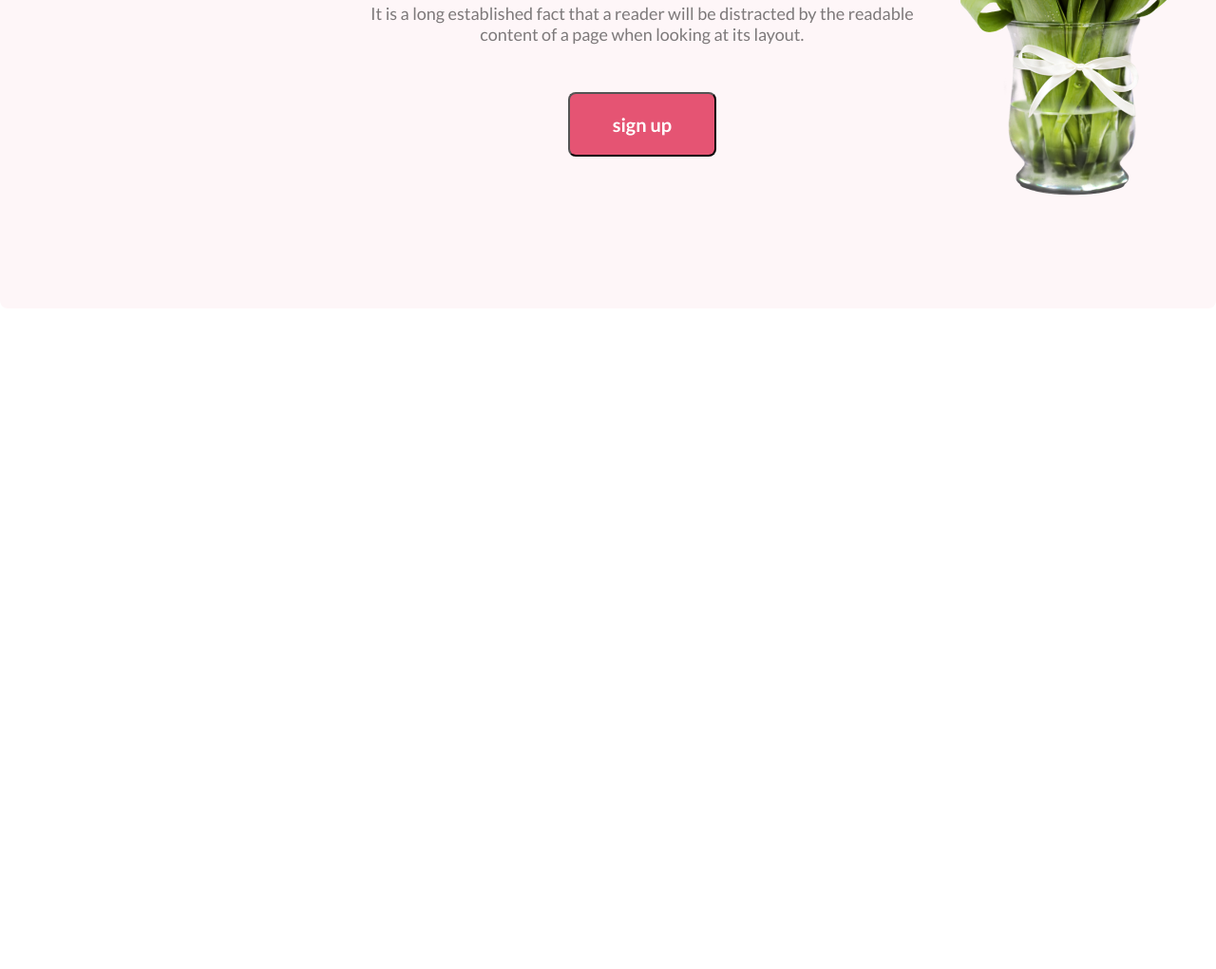
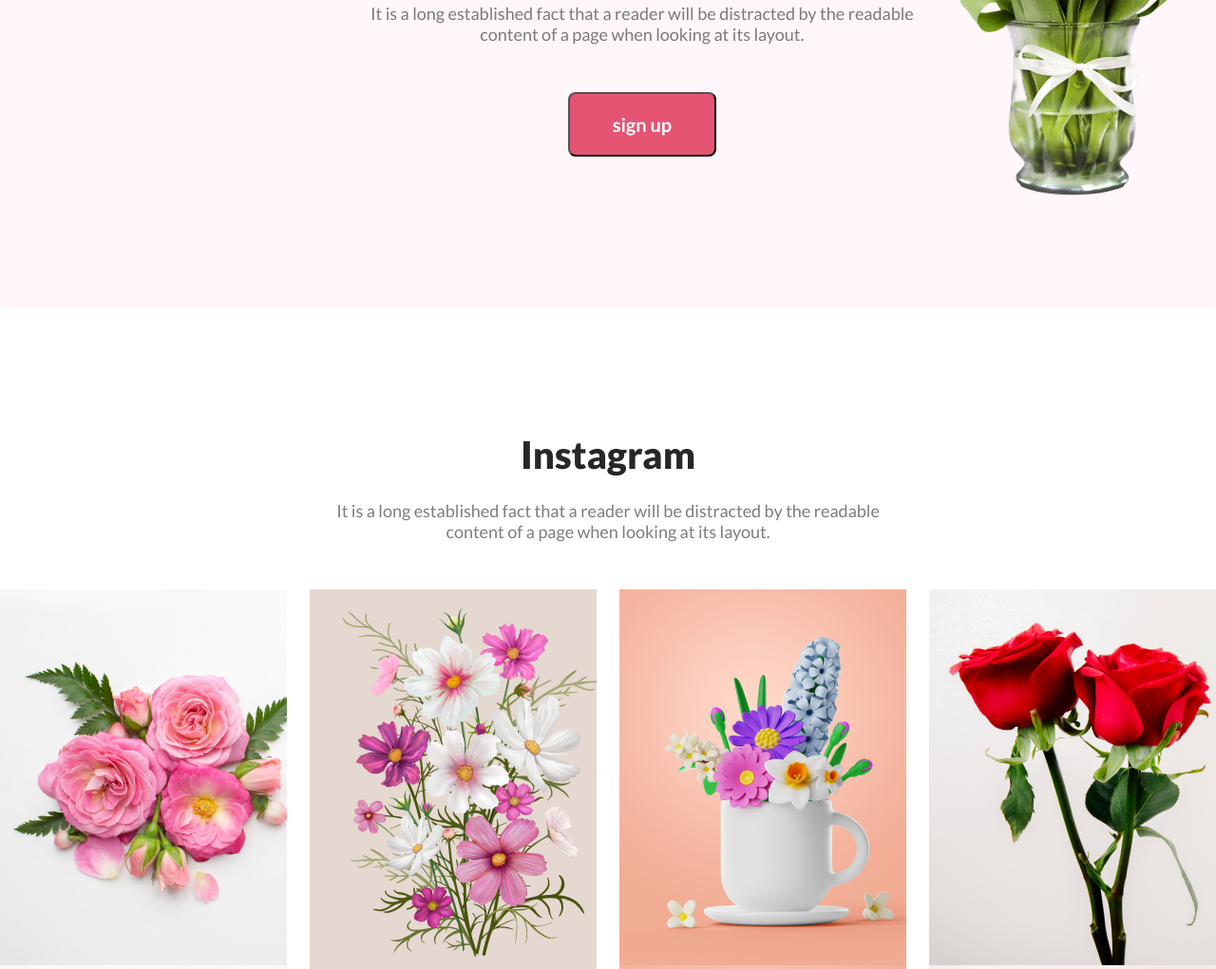
Before and after one commit to orpon95/flower-shop-website, a plain HTML site: page index.html in a window 1280 px wide. Shown: the part 2680-3701 px from the top of the page at 95% size. Before the commit the page ends 3005 px from the top, so only its background shows below. Drawn offline with Linux system fonts and the light colour scheme.

Commit message:
instragram section done

```diff
--- a/index.html
+++ b/index.html
@@ -113,14 +113,41 @@
                 <button class="btn-primary"> sign up</button>
 
 
+
+
+
             </div>
 
 
+        </section>
+
+        <!-- hot deal section end-->
 
 
+         <!-- intagram section start -->
 
+         <section class="instagram-section">
+
+            <h1>
+                Instagram
+
+            </h1>
+            <p>
+                It is a long established fact that a reader will be distracted by the readable <br>
+                 content of a page when looking at its layout.
+
+            </p>
+
+            <div class="instagram-section-container">
+
+                <div class="insta-sec1"></div>
+                <div class="insta-sec2"></div>
+                <div class="insta-sec3"></div>
+                <div class="insta-sec4"></div>
+            </div>
 
         </section>
+         <!-- intagram section end -->
 
 
     </main>
--- a/style.css
+++ b/style.css
@@ -203,7 +203,7 @@ header {
 
 .hot-deal-section-container>p {
     color: rgba(39, 39, 39, 0.60);
-    /* text-align: center; */
+
 
     font-size: 18px;
 
@@ -212,3 +212,61 @@ header {
 
 
 }
+
+/* hot deal section end */
+
+
+/* instagram section start */
+.instagram-section>h1 {
+    color: #272727;
+    text-align: center;
+
+    font-size: 40px;
+
+    font-weight: 800;
+    margin: 130px 0px 24px 0px;
+
+
+
+}
+
+.instagram-section>p {
+    color: rgba(39, 39, 39, 0.60);
+    text-align: center;
+
+    font-size: 18px;
+
+    font-weight: 400;
+    margin-bottom: 50px;
+
+}
+
+.instagram-section-container {
+    display: flex;
+    gap: 24px;
+    justify-content: center;
+}
+
+.instagram-section-container div {
+    width: 340px;
+    height: 400px;
+
+
+}
+
+.insta-sec1 {
+    background-image: url("Flower Asset/rose3.png");
+}
+
+.insta-sec2 {
+    background-image: url("Flower Asset/flower1.png");
+}
+
+.insta-sec3 {
+    background-image: url("Flower Asset/flower2.png");
+}
+
+.insta-sec4 {
+    background-image: url("Flower Asset/rose.png");
+}
+/* instagram section end */
```
Also changed, not shown: Flower Asset/flower1.png (renamed from Flower Asset/Rectangle 4.png), Flower Asset/flower2.png (renamed from Flower Asset/Rectangle 5.png), Flower Asset/rose3.png (renamed from Flower Asset/Flower 01.png).
